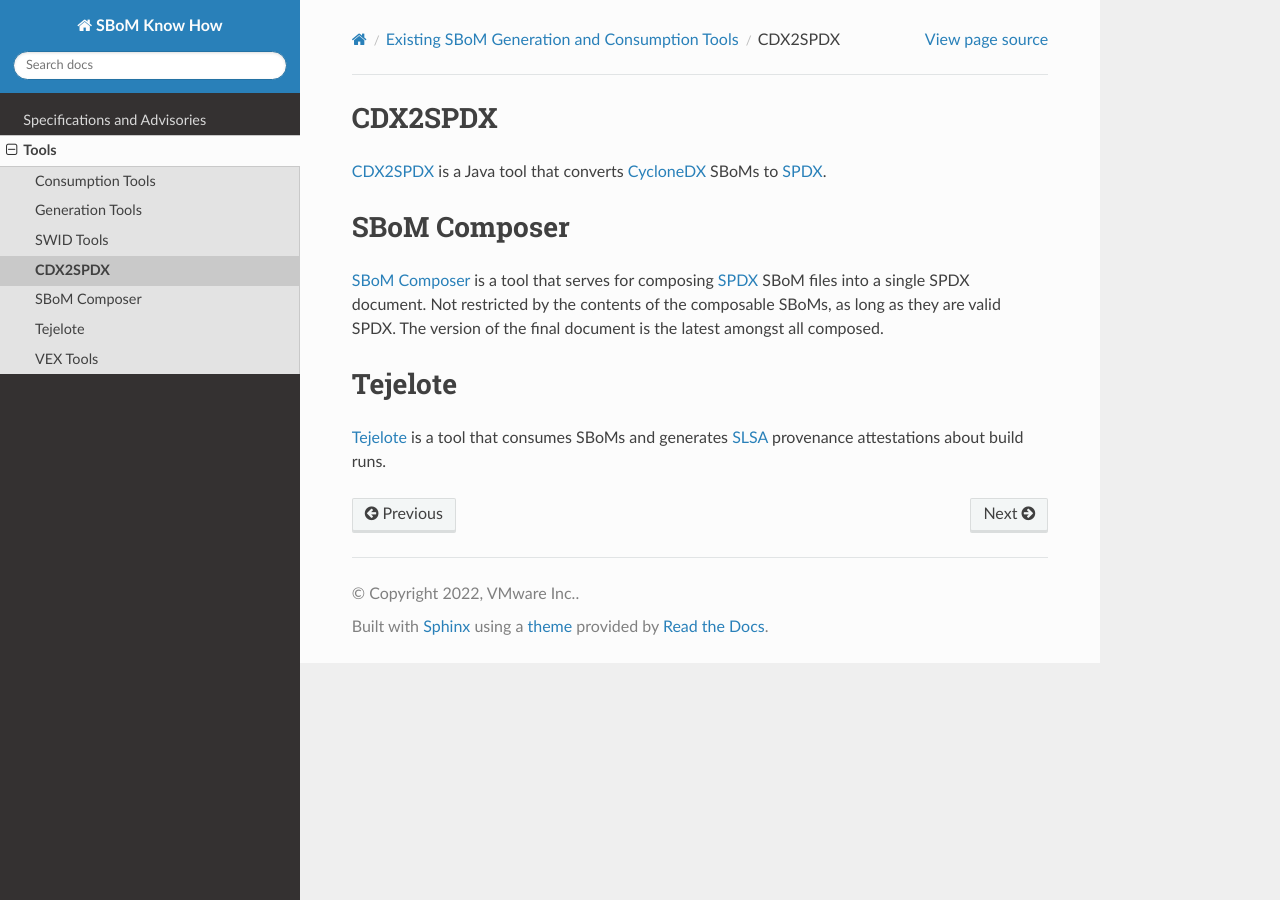
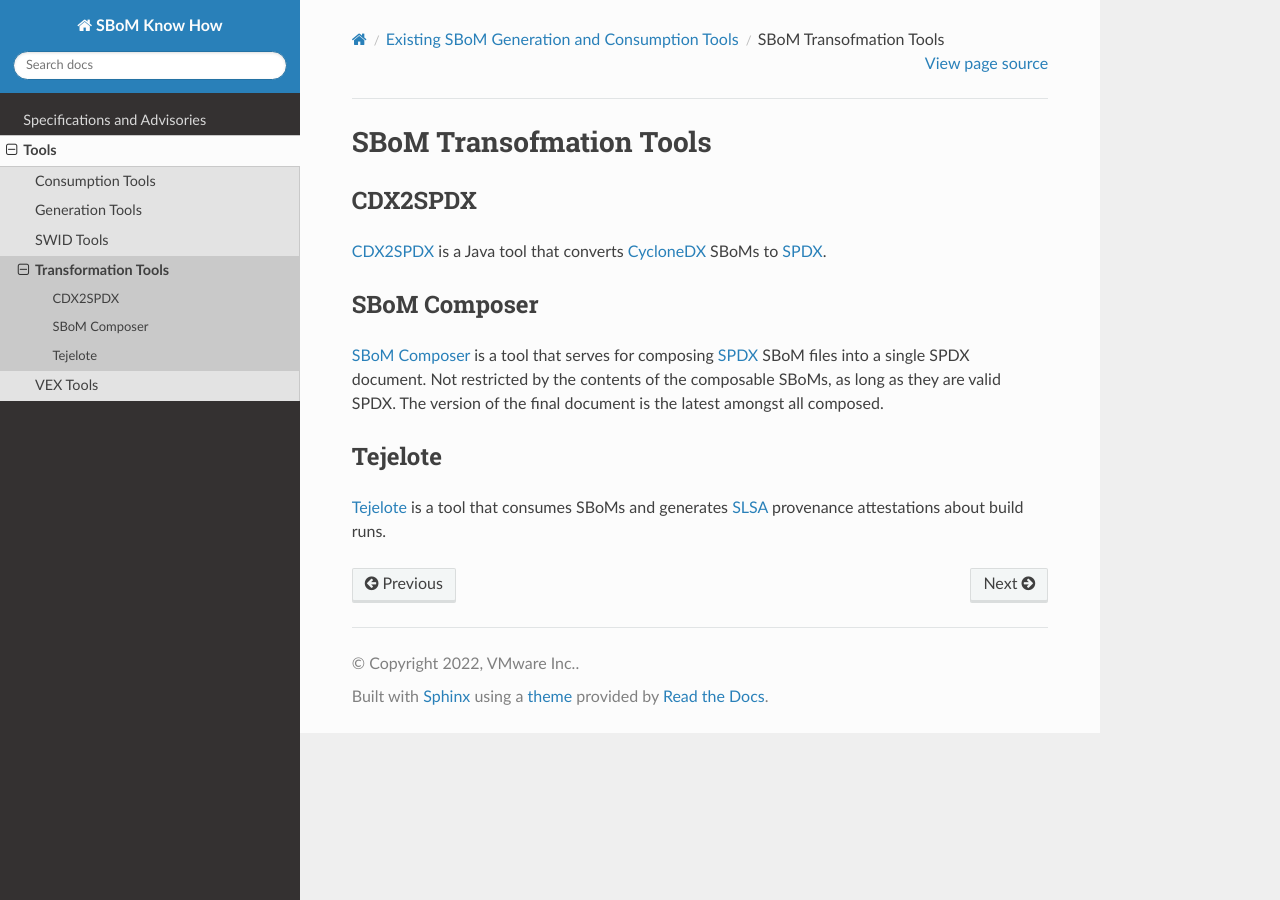
Before and after one commit to ivanayov/sbom-know-how, a Sphinx documentation site: the page built from docs/source/tooling/transformation_tools.md, in a window 1280 px wide. Built offline with Sphinx 7.4.7 and the Read the Docs theme 2.0.0, drawn with Linux system fonts in a browser that asks for light colours.

Commit message:
Fix transormation tools page
Heading was missing

Signed-off-by: Ivana Atanasova <iyovcheva@vmware.com>

```diff
--- a/docs/source/tooling/transformation_tools.md
+++ b/docs/source/tooling/transformation_tools.md
@@ -1,11 +1,12 @@
-# CDX2SPDX
+# SBoM Transofmation Tools
+## CDX2SPDX
 
 [CDX2SPDX](https://github.com/spdx/cdx2spdx) is a Java tool that converts [CycloneDX](../specs/cyclonedx.md) SBoMs to [SPDX](../specs/spdx.md).
 
-# SBoM Composer
+## SBoM Composer
 
 [SBoM Composer](https://github.com/vmware-samples/sbom-composer) is a tool that serves for composing [SPDX](../specs/spdx.md) SBoM files into a single SPDX document. Not restricted by the contents of the composable SBoMs, as long as they are valid SPDX. The version of the final document is the latest amongst all composed.
 
-# Tejelote
+## Tejelote
 
 [Tejelote](https://github.com/puerco/tejolote) is a tool that consumes SBoMs and generates [SLSA](https://slsa.dev/) provenance attestations about build runs.
```
